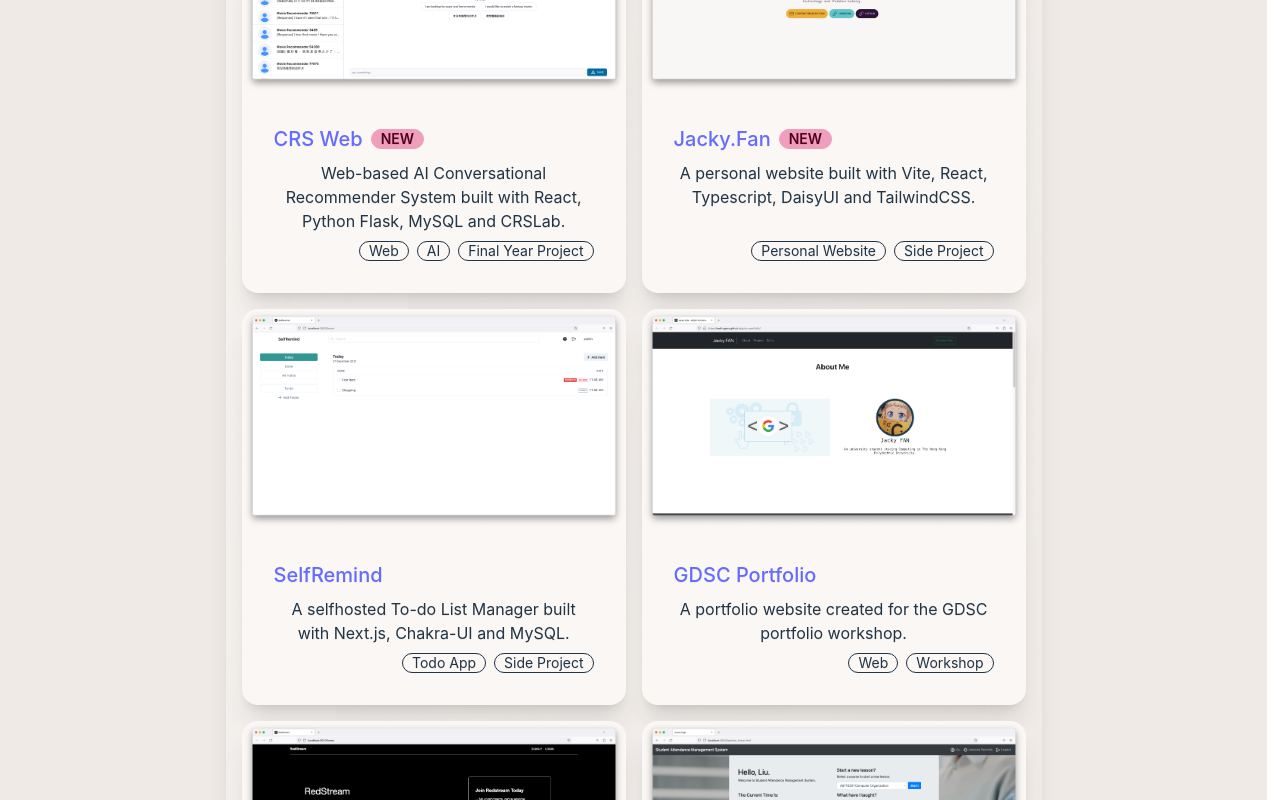
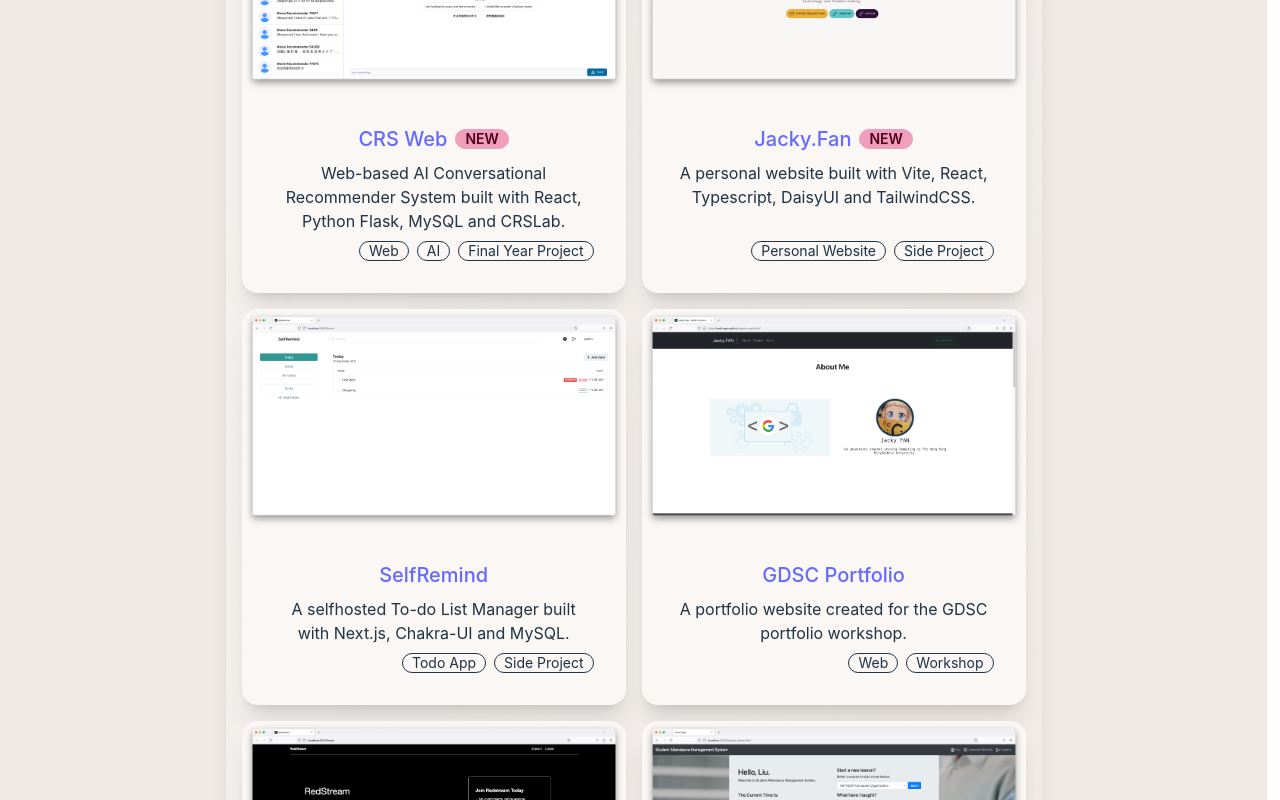
Before and after one commit to redfrogsss/jacky.fan, a React (Vite) app: page / in a window 1280 px wide. Shown: the part 1220-2020 px from the top of the page. Built offline with nearby package versions, Linux system fonts and the light colour scheme.

Commit message:
fix: center project title

```diff
--- a/src/components/PortfolioPhotos.tsx
+++ b/src/components/PortfolioPhotos.tsx
@@ -23,7 +23,7 @@ export const PortfolioPhotos = () => {
                             </Link>
                         </figure>
                         <div className="card-body">
-                            <h2 className="card-title">
+                            <h2 className="card-title justify-center">
                                 <Link
                                     to={item.link}
                                     title={item.title}
```
